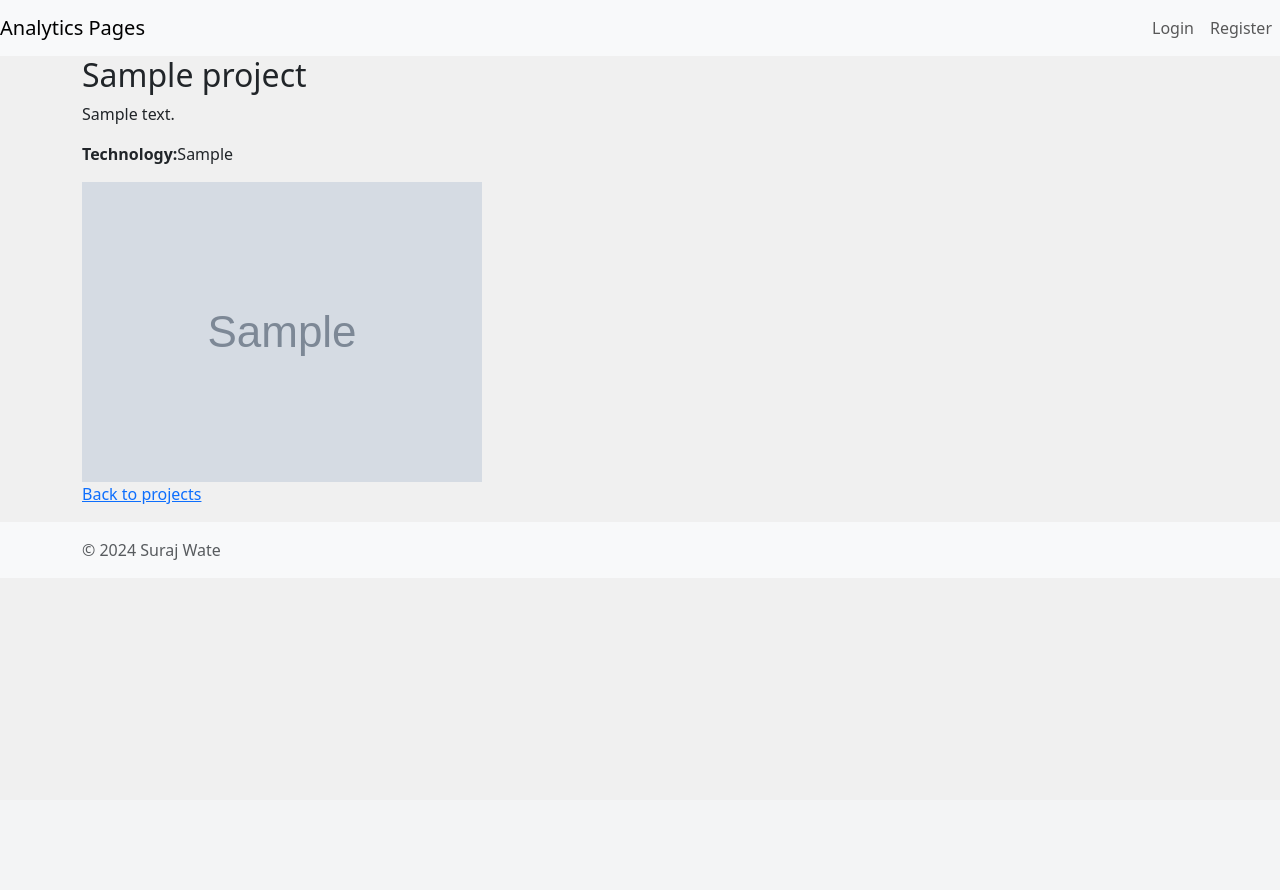
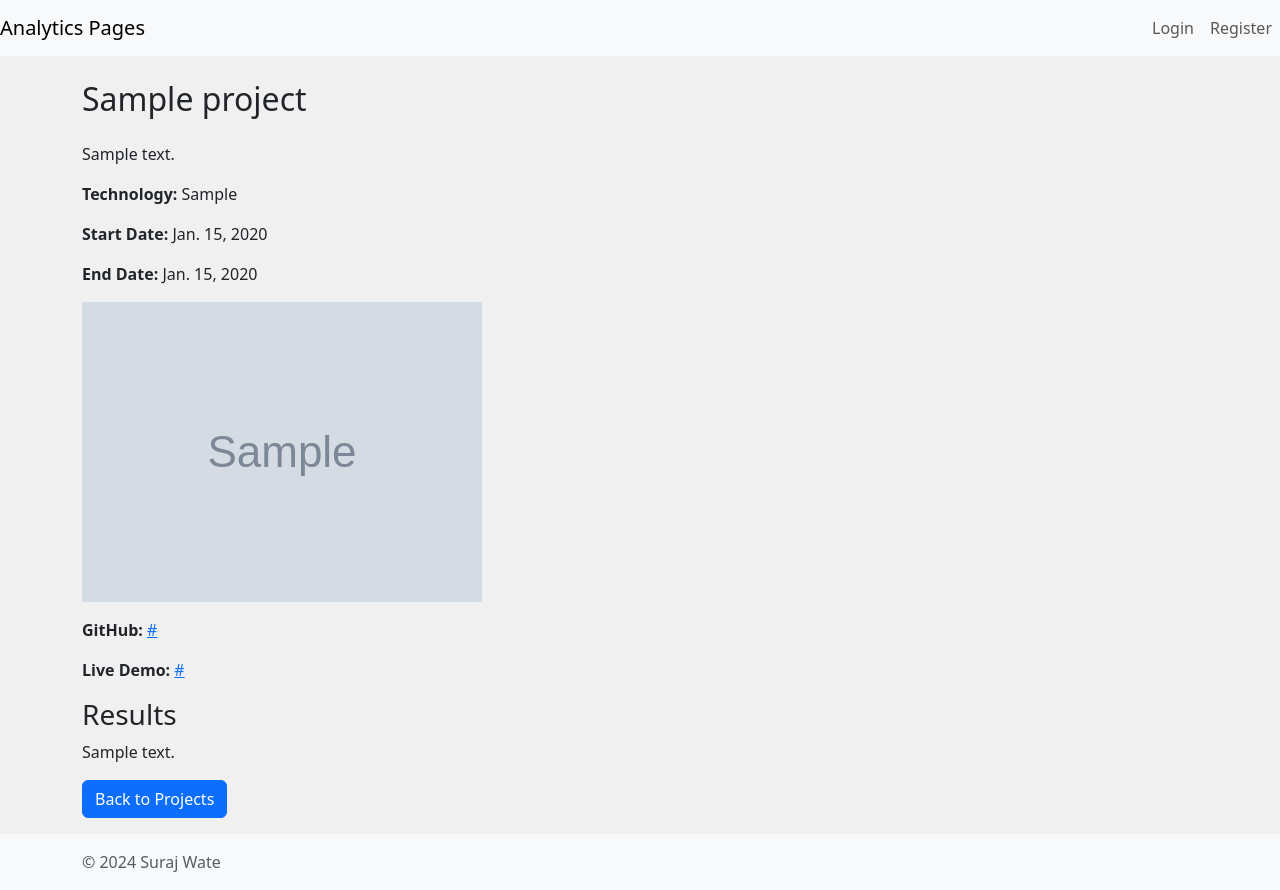
Before and after one commit to surajwate/analyticspages, a Django app: page /project/1/ in a window 1280 px wide. Before the commit the page ends 560 px from the top, so only its background shows below. Run offline with Django 4.2, Linux system fonts and the light colour scheme; tables that the repository leaves empty hold one stand-in row (values such as "Sample post"); grey boxes marked "Sample" are stand-in pictures.

Commit message:
updated project_detail and model to add project summary field

```diff
--- a/analyticspages/portfolio/models.py
+++ b/analyticspages/portfolio/models.py
@@ -10,6 +10,7 @@ class Project(models.Model):
     end_date = models.DateField(null=True, blank=True)
     github_link = models.URLField(max_length=200, null=True, blank=True)
     live_demo_link = models.URLField(max_length=200, null=True, blank=True)
+    result_summary = models.TextField(null=True, blank=True)
 
     class Meta:
         ordering = ['start_date']
--- a/analyticspages/portfolio/templates/portfolio/project_detail.html
+++ b/analyticspages/portfolio/templates/portfolio/project_detail.html
@@ -1,11 +1,27 @@
-{% extends "portfolio/base.html" %}
+{% extends 'portfolio/base.html' %}
 
-{% block title %}{{ project.title }}{% endblock title %}
+{% block title %}{{ project.title }}{% endblock %}
 
 {% block content %}
-<h2>{{ project.title }}</h2>
+<h2 class="my-4">{{ project.title }}</h2>
 <p>{{ project.description }}</p>
-<p><strong>Technology:</strong>{{ project.technology }}</p>
-<img src="{{ project.image.url }}" alt="{{ project.title }}">
-<p><a href="{% url 'project_list' %}">Back to projects</a></p>
-{% endblock content %}
+<p><strong>Technology:</strong> {{ project.technology }}</p>
+<p><strong>Start Date:</strong> {{ project.start_date }}</p>
+{% if project.end_date %}
+<p><strong>End Date:</strong> {{ project.end_date }}</p>
+{% endif %}
+{% if project.image %}
+<img src="{{ project.image.url }}" class="img-fluid mb-3" alt="{{ project.title }}">
+{% endif %}
+{% if project.github_link %}
+<p><strong>GitHub:</strong> <a href="{{ project.github_link }}">{{ project.github_link }}</a></p>
+{% endif %}
+{% if project.live_demo_link %}
+<p><strong>Live Demo:</strong> <a href="{{ project.live_demo_link }}">{{ project.live_demo_link }}</a></p>
+{% endif %}
+{% if project.result_summary %}
+<h3>Results</h3>
+<p>{{ project.result_summary }}</p>
+{% endif %}
+<p><a href="{% url 'project_list' %}" class="btn btn-primary">Back to Projects</a></p>
+{% endblock %}
```
Also changed, not shown: analyticspages/portfolio/migrations/0004_alter_project_options_project_result_summary.py (added).
